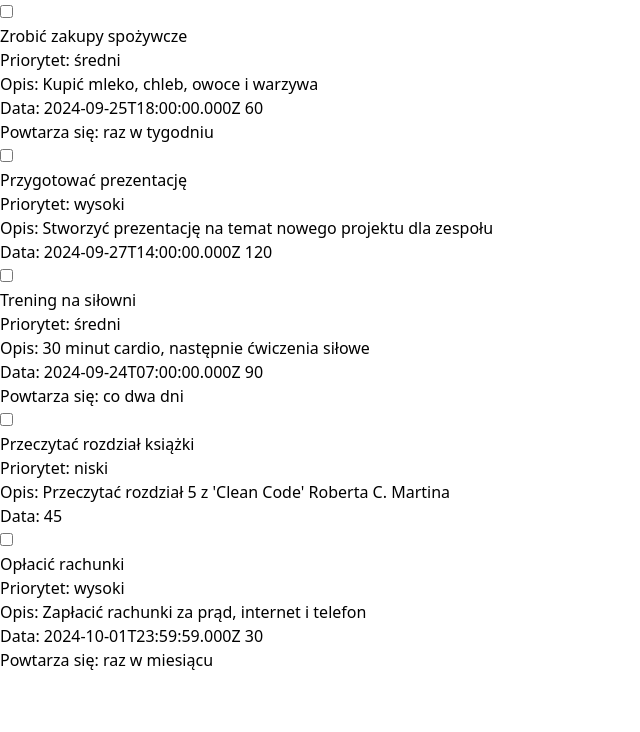
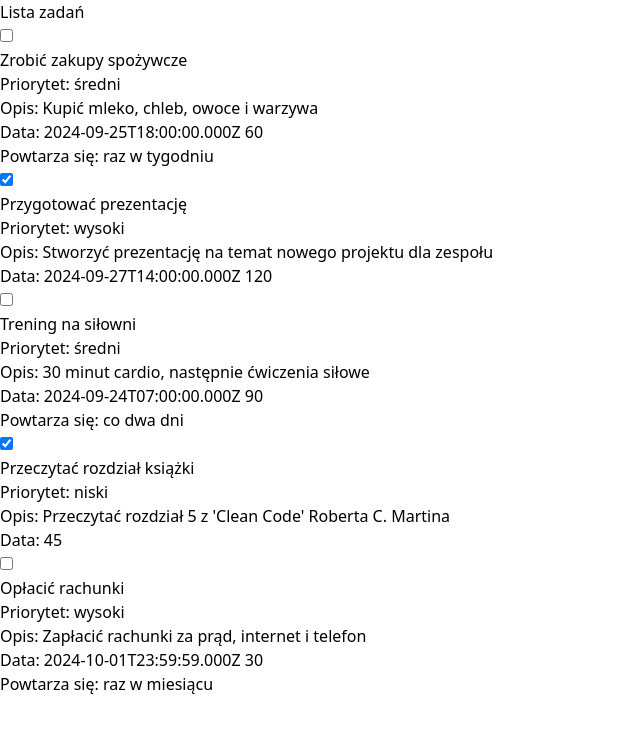
Before and after one commit to WojciechMankowski/todoListAngular, an Angular app: page / in a window 1280 px wide. Shown: the top 732 px of the page, without its empty margins (0-640 px from the left). Built offline with nearby package versions, Linux system fonts and the light colour scheme; data requests are answered from the project's data file.

Commit message:
add services to tasks

```diff
--- a/data.json
+++ b/data.json
@@ -1,7 +1,7 @@
 {
   "tasks": [
     {
-          "id": 1,
+      "id": "1",
       "title": "Zrobić zakupy spożywcze",
       "description": "Kupić mleko, chleb, owoce i warzywa",
       "completed": false,
@@ -15,17 +15,17 @@
       }
     },
     {
-          "id": 2,
+      "id": "2",
       "title": "Przygotować prezentację",
       "description": "Stworzyć prezentację na temat nowego projektu dla zespołu",
-          "completed": false,
+      "completed": true,
       "dueDate": "2024-09-27T14:00:00.000Z",
       "time": 120,
       "priority": "high",
       "repeats": false
     },
     {
-          "id": 3,
+      "id": "3",
       "title": "Trening na siłowni",
       "description": "30 minut cardio, następnie ćwiczenia siłowe",
       "completed": false,
@@ -39,17 +39,17 @@
       }
     },
     {
-          "id": 4,
+      "id": "4",
       "title": "Przeczytać rozdział książki",
       "description": "Przeczytać rozdział 5 z 'Clean Code' Roberta C. Martina",
-          "completed": false,
+      "completed": true,
       "dueDate": null,
       "time": 45,
       "priority": "low",
       "repeats": false
     },
     {
-          "id": 5,
+      "id": "5",
       "title": "Opłacić rachunki",
       "description": "Zapłacić rachunki za prąd, internet i telefon",
       "completed": false,
--- a/src/app/app.component.ts
+++ b/src/app/app.component.ts
@@ -1,47 +1,66 @@
-import { Component } from '@angular/core';
+import { Component, inject } from '@angular/core';
 import { RouterOutlet } from '@angular/router';
 import { TodolistComponent } from './todolist.component';
-import { Task } from './Type/Task';
-import listState from './state/stateTask';
-import ErrorType from './Type/errorType';
+import listState from './stateTask';
 import { NgIf } from '@angular/common';
+import { TasksService } from './task-service.service';
+import { Task } from '../Types/Task';
+
 @Component({
   selector: 'app-root',
   standalone: true,
   imports: [RouterOutlet, TodolistComponent, NgIf],
   template: `
-  <p *ngIf="listState.state === 'loading' ">Loading ...</p>
-  <p *ngIf="listState.state === 'error'" >{{listState.error.message}}</p>
-  <app-todolist [tasks]="listState.response" *ngIf="listState.state === 'succes'"></app-todolist>`,
+    <div class="flex flex-col justify-center items-center min-h-screen">
+      <header class="text-center mb-4 bg-gray-200 w-full h-35">
+        <h2 class="text-2xl font-semibold">Lista zadań</h2>
+      </header>
+      <div class="max-w-screen-lg">
+        <p *ngIf="listState.state === 'loading'" class="text-gray-500">
+          Loading...
+        </p>
+        <p
+          *ngIf="listState.state === 'error'"
+          class="text-red-500 font-bold text-lg"
+        >
+          {{ listState.error.message }}
+        </p>
+        <app-todolist
+          [tasks]="listState.response"
+          *ngIf="listState.state === 'succes'"
+          class="text-xl"
+          (updtateTask)="updateTasks()"
+        ></app-todolist>
+      </div>
+    </div>
+  `,
 })
 export class AppComponent {
-  tasks: Task[] = [];
-  listState: listState = { state: 'start' };
-  private readonly URL = 'http://localhost:3000';
-  constructor() {
+  title = 'Lista zadań';
+  listState: listState = { state: 'succes', response: [] };
+  tasksService = inject(TasksService);
+
+  ngOnInit() {
     this.listState = { state: 'loading' };
-    fetch(`${this.URL}/tasks`)
-      .then<Task[] | ErrorType>((response) => {
-        if (response.ok) {
-          return response.json();
-        } else {
-          return {
-            status: response.status,
-            message: response.statusText,
-          };
-        }
-      })
-      .then((tasks) => {
+    this.tasksService.getALL().then((tasks) => {
       if (Array.isArray(tasks)) {
-          setTimeout(() => {
         this.listState = {
           state: 'succes',
           response: tasks,
         };
-          }, 1200);
       } else {
         this.listState = { state: 'error', error: tasks };
       }
     });
   }
+
+  updateTasks(tasks: Task[] = []) {
+    if (this.listState.state === 'succes') {
+      // console.table(this.listState.response);
+      this.listState = { state: 'succes', response: tasks };
+      // console.table(this.listState.response);
     }
+  }
+  // funkcja do dodwania zadania
+  // funkcja do usuwania zadania i edytowania zadania
+}
--- /dev/null
+++ b/src/app/stateTask.ts
@@ -0,0 +1,22 @@
+import { Task } from '../Types/Task';
+import ErrorType from '../Types/errorType';
+type startState = {
+  state: 'start';
+};
+type loadingState = {
+  state: 'loading';
+};
+
+type succesState = {
+  state: 'succes';
+  response: Task[];
+};
+
+type errorState = {
+  state: 'error';
+  error: ErrorType;
+};
+
+type listState = startState | loadingState | succesState | errorState;
+
+export default listState;
--- /dev/null
+++ b/src/app/task-service.service.ts
@@ -0,0 +1,39 @@
+import { Injectable } from '@angular/core';
+import { Task } from '../Types/Task';
+import ErrorType from '../Types/errorType';
+import { wait } from './wait';
+
+@Injectable({
+  providedIn: 'root',
+})
+export class TasksService {
+  private readonly URL = 'http://localhost:3000/';
+
+  async getALL() {
+    wait();
+    return fetch(`${this.URL}tasks`).then<Task[] | ErrorType>((response) => {
+      if (response.ok) {
+        return response.json();
+      } else {
+        return {
+          status: response.status,
+          message: response.statusText,
+        };
+      }
+    });
+  }
+  async updateStatus(id: number, completed: boolean) {
+    return fetch(`http://localhost:3000/tasks/${id}`, {
+      method: 'PATCH',
+      headers: {
+        'Content-Type': 'application/json',
+      },
+      body: JSON.stringify({ completed: completed }),
+    }).then<Task | Error>((response) => {
+      if (response.ok) {
+        return response.json();
+      }
+      return Error('Cant update task');
+    });
+  }
+}
--- a/src/app/task.component.ts
+++ b/src/app/task.component.ts
@@ -1,5 +1,5 @@
-import { Component, Input } from '@angular/core';
-import { Task } from './Type/Task';
+import { Component, EventEmitter, Input, Output } from '@angular/core';
+import { Task } from '../Types/Task';
 import { FormsModule } from '@angular/forms';
 import { NgIf } from '@angular/common';
 import numerals from './Numerals';
@@ -11,7 +11,12 @@ import numerals from './Numerals';
   template: `
     <div class="bg-blue shadow-md rounded-lg p-4">
       <div class="flex items-center">
-        <input type="checkbox" [(ngModel)]="task.completed" class="mr-2" />
+        <input
+          type="checkbox"
+          [(ngModel)]="task.completed"
+          class="mr-2"
+          (click)="changeStatusTask()"
+        />
         <h3 class="text-lg font-medium">{{ task.title }}</h3>
       </div>
       <div class="mt-2">
@@ -22,7 +27,6 @@ import numerals from './Numerals';
       </div>
     </div>
   `,
-
 })
 export class TaskComponent {
   @Input() task: Task = {
@@ -35,7 +39,7 @@ export class TaskComponent {
     priority: 'high',
     repeats: false,
   };
-
+  @Output() taskChangedStatus = new EventEmitter<Task>();
   getPriorityName(priority: string): string {
     switch (priority) {
       case 'high':
@@ -93,4 +97,8 @@ export class TaskComponent {
       return '';
     }
   }
+  changeStatusTask() {
+    const updateTask: Task = { ...this.task, completed: !this.task.completed };
+    this.taskChangedStatus.emit(updateTask)
+  }
 }
--- a/src/app/todolist.component.ts
+++ b/src/app/todolist.component.ts
@@ -1,17 +1,34 @@
-import { Component, Input } from '@angular/core';
-import { Task } from './Type/Task';
+import { Component, EventEmitter, inject, Input, Output } from '@angular/core';
+import { Task } from '../Types/Task';
 import { TaskComponent } from './task.component';
 import { NgFor } from '@angular/common';
+import { TasksService } from './task-service.service';
 @Component({
   selector: 'app-todolist',
   standalone: true,
   imports: [TaskComponent, NgFor],
   template: `<ul>
     <li *ngFor="let task of tasks">
-      <app-task [task]="task"></app-task>
+      <app-task
+        [task]="task"
+        (taskChangedStatus)="updateTaskStatus(task)"
+      ></app-task>
     </li>
-  </ul>`
+  </ul>`,
 })
 export class TodolistComponent {
   @Input() tasks: Task[] = [];
+  @Output() updtateTask = new EventEmitter<Task[]>();
+
+  tasksService = inject(TasksService);
+
+  updateTaskStatus(newTask: Task) {
+    this.tasksService
+      .updateStatus(newTask.id, !newTask.completed)
+      .then((response) => {
+        if ('id' in response) {
+          this.tasks = [...this.tasks, response];
+        }
+      });
+  }
 }
--- /dev/null
+++ b/src/app/wait.ts
@@ -0,0 +1,7 @@
+export const wait = async (time = 1200) => {
+  await new Promise((resolve) => {
+    setTimeout(() => {
+      resolve(null);
+    }, time);
+  });
+};
```
Also changed, not shown: src/app/state/stateTask.ts (deleted, +0 -22 lines), src/Types/Task.ts (renamed from src/app/Type/Task.ts), src/Types/errorType.ts (renamed from src/app/Type/errorType.ts), 1 other file (tests, documents, lock files or other folders). Lines whose indentation alone changed are shown as unchanged.
